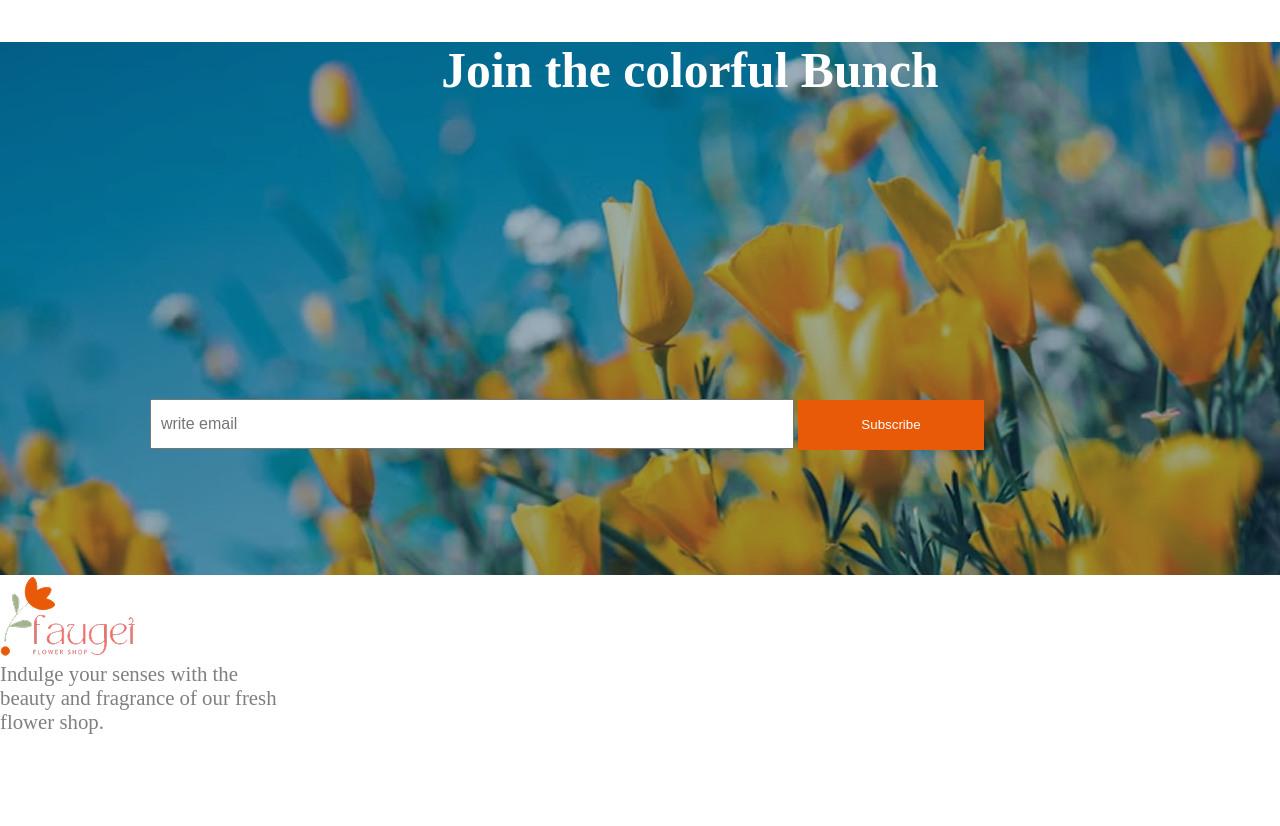
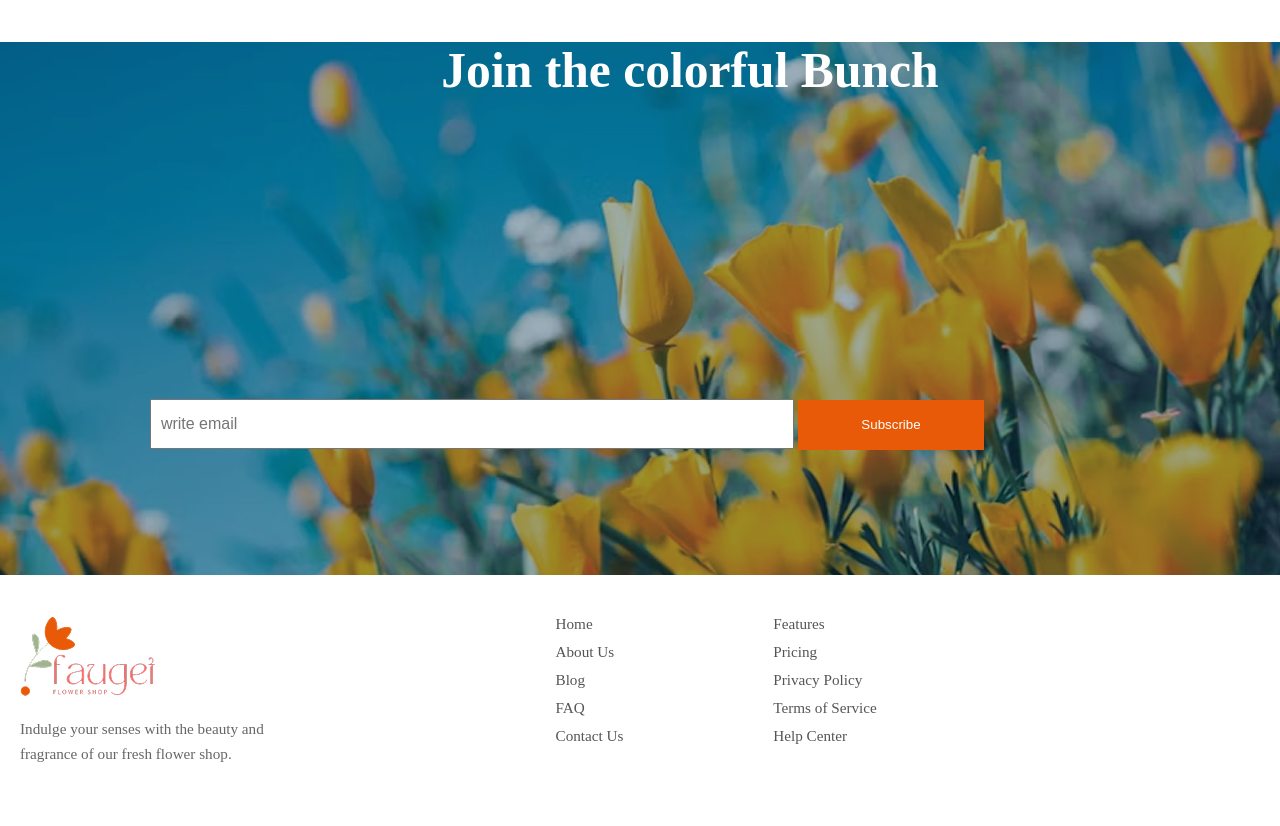
Before and after one commit to Aushi720/2nd-Assignment, a plain HTML site: page index.html in a window 1280 px wide. Shown: the part 3372-4198 px from the top of the page. Before the commit the page ends 4106 px from the top, so only its background shows below. Drawn offline with Linux system fonts and the light colour scheme.

Commit message:
added social icon and some section

```diff
--- a/index.html
+++ b/index.html
@@ -195,12 +195,40 @@
         </div>
 
     </main>
-    <footer>
-        <div class="last-logo">
-            <img src="./B12A02-Responsive-Flowers/assets/logo.png" alt="" class="last logo1">
+   <!--Footer section-->
+    <footer class="footer-container">
+        <div class="footer-brand">
+            <!-- Replace with your actual logo image -->
+            <img src="./B12A02-Responsive-Flowers/assets/logo.png" alt="Faugei Flower Shop Logo">
+            <p>
+                Indulge your senses with the beauty and fragrance of our fresh
+                flower shop.
+            </p>
         </div>
-        <p class="last-word">Indulge your senses with the <br> beauty and fragrance of our fresh <br> flower shop. </p>
 
+        <div class="footer-links">
+            <ul>
+                <li><a href="#">Home</a></li>
+                <li><a href="#">About Us</a></li>
+                <li><a href="#">Blog</a></li>
+                <li><a href="#">FAQ</a></li>
+                <li><a href="#">Contact Us</a></li>
+            </ul>
+            <ul>
+                <li><a href="#">Features</a></li>
+                <li><a href="#">Pricing</a></li>
+                <li><a href="#">Privacy Policy</a></li>
+                <li><a href="#">Terms of Service</a></li>
+                <li><a href="#">Help Center</a></li>
+            </ul>
+        </div>
+
+        <div class="footer-social">
+            <a href="#" class="social-icon linkedin">icon-linkedin.png</a>
+            <a href="#" class="social-icon twitter">X</a>
+            <a href="#" class="social-icon facebook">f</a>
+            <a href="#" class="social-icon youtube">▶</a>
+        </div>
     </footer>
 
 </body>
--- a/styles.css/remain.css
+++ b/styles.css/remain.css
@@ -316,15 +316,86 @@ input{
   justify-content: space-between;
   gap: 32px;
  }
+ /* Footer */
+  .footer-container {
+ width: 100%;
+ max-width: 1200px;
+ display: flex;
+ flex-wrap: wrap;
+ justify-content: space-between;
+align-items: flex-start;
+ padding: 40px 20px;
+ background-color: #fff;
+ border-radius: 8px;
+  }
+ .footer-brand {
+ flex: 1 1 300px;
+ margin-right: 20px;
+ margin-bottom: 20px;
+ }
+ .footer-brand img {
+ max-width: 150px;
+ height: auto;
+ margin-bottom: 15px;
+        }
+ .footer-brand p {
+  font-size: 0.95em;
+ color: #666;
+line-height: 1.6;
+ max-width: 300px;
+ }
+   .footer-links {
+ flex: 1 1 200px;
+ display: flex;
+ flex-wrap: wrap;
+ gap: 20px;
+ margin-bottom: 20px;
+ }
+
+.footer-links ul {
+list-style: none;
+ padding: 0;
+ margin: 0;
+ flex: 1 1 150px;
+ }
+.footer-links ul li {
+ margin-bottom: 10px;
+}
+
+ .footer-links ul li a {
+ text-decoration: none;
+ color: #555;
+font-size: 0.95em;
+        }
+ .footer-social {
+ flex: 0 0 auto;
+ display: flex;
+ align-items: center;
+ gap: 15px;
+ margin-left: 20px;
+ margin-bottom: 20px;
+ }
+
+ .social-icon {
+  width: 36px;
+ height: 36px;
+border-radius: 50%;
+display: flex;
+ justify-content: center;
+ align-items: center;
+ color: white;
+ font-size: 1.2em;
+ text-decoration: none;
+        }
 /* Mobile Responsive */
 @media  (max-width: 768px) {
   .navbar {
      max-width: 1200px;
   margin: 0 auto;
   display: flex;
-  justify-content: space-between; /* Logo on left, Cart on right */
+  justify-content: space-between;
   align-items: center;
-  flex-wrap: wrap; /* Allows items to wrap on smaller screens */
+  flex-wrap: wrap;
   }
 
   .logo img {
@@ -391,8 +462,8 @@ input{
  .flower-section{
     margin-top: 50px;
     margin-left: 20px;
-    flex-direction: column;       /* stack content vertically */
-    align-items: center;          /* center content horizontally */
+    flex-direction: column;
+    align-items: center;
     gap: 20px;
  }
  .img12{
```
